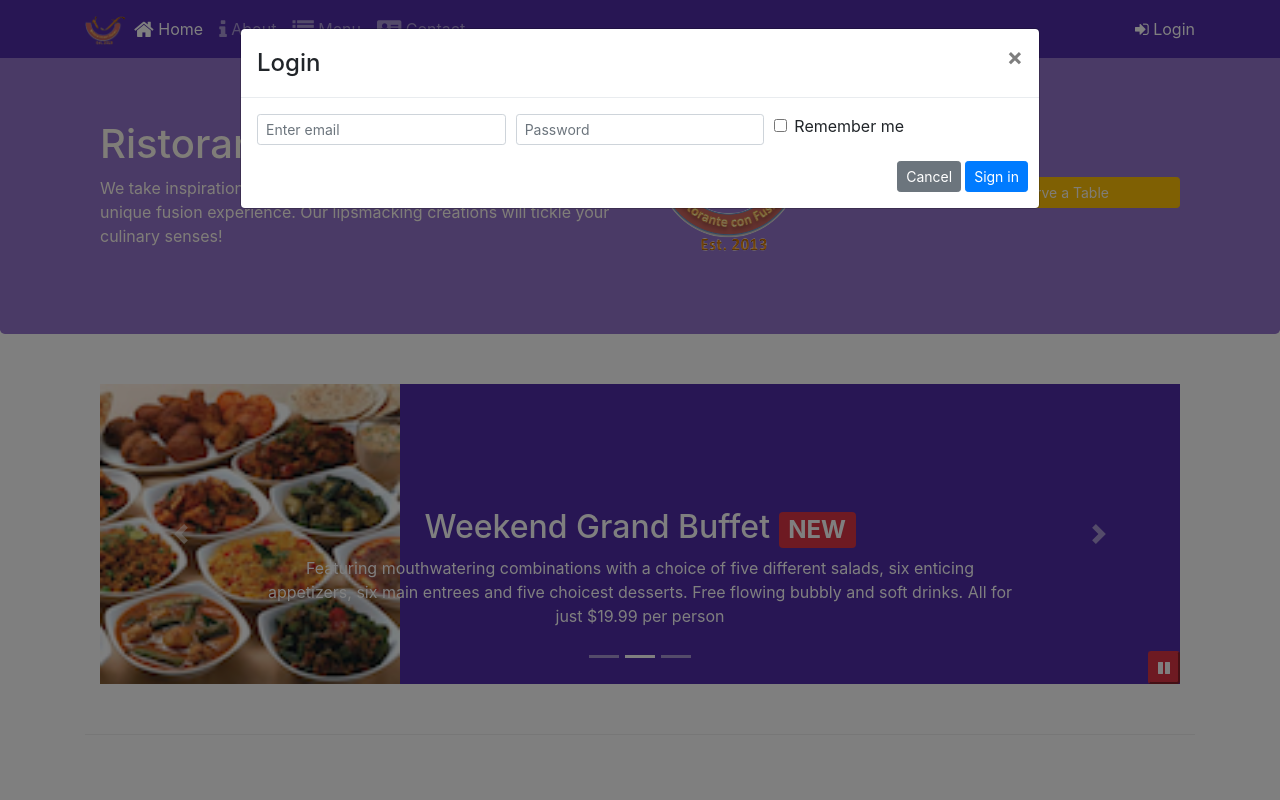
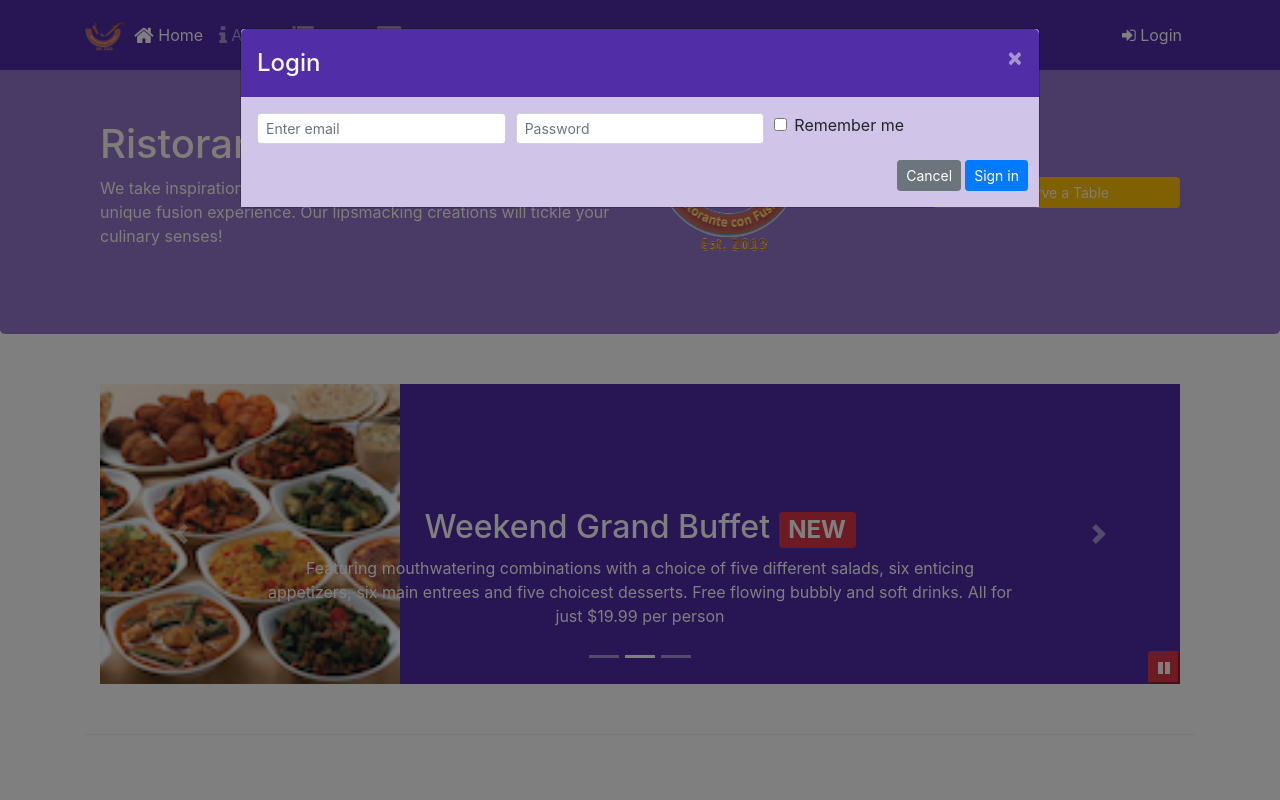
Before and after one commit to smitpatel1307/git-bootstrap4, a website: page index.html in a window 1280 px wide. Both pictures are taken after a click on the button "Login". Shown: the top 800 px of the page. Drawn offline with nearby package versions, Linux system fonts and the light colour scheme.

Commit message:
Assignment-4

```diff
--- a/css/styles.scss
+++ b/css/styles.scss
@@ -75,3 +75,21 @@ body{
     bottom: 0px;
     z-index: 1;
 }
+
+.modal-content{
+    .modal-header{
+        background: $background-dark;
+        color: floralwhite;
+        border-bottom: none;
+        .close{
+            color: floralwhite;
+        }
+    }
+    .modal-body{
+        background: $background-pale;
+    }
+    .modal-footer{
+        background: $background-light;
+        border-top: none;
+    }
+}
--- a/index.html
+++ b/index.html
@@ -31,7 +31,7 @@
                 </ul>
             </div>
             <span class="navbar-text">
-                <a data-toggle="modal" data-target="#loginModal">
+                <a class="btn" id="buttonlogin" data-toggle="modal" role="button" type="button">
                 <span class="fa fa-sign-in"></span> Login</a>
             </span>
         </div>
@@ -84,7 +84,7 @@
                     <img src="img/logo.png" class="img-fluid">
                 </div>
                 <div class="col-12 col-sm align-self-center">
-                    <a class="btn btn-warning btn-block btn-sm" data-target="#reserveform" data-toggle="modal" role="button">Reserve a Table</a>
+                    <a class="btn btn-warning btn-block btn-sm" id="buttonreservation" data-toggle="modal" role="button">Reserve a Table</a>
                 </div>
             </div>
         </div>
@@ -323,6 +323,14 @@
                     $('#carouselButton').children('span').addClass('fa-pause');
                 }
             });
+
+            $("#buttonlogin").click(function(){
+                $('#loginModal').modal('show');
+            });
+
+            $('#buttonreservation').click(function(){
+                $('#reserveform').modal('show');
+            });
         });
     </script>
 </body>
```
Also changed, not shown: css/styles.css.
